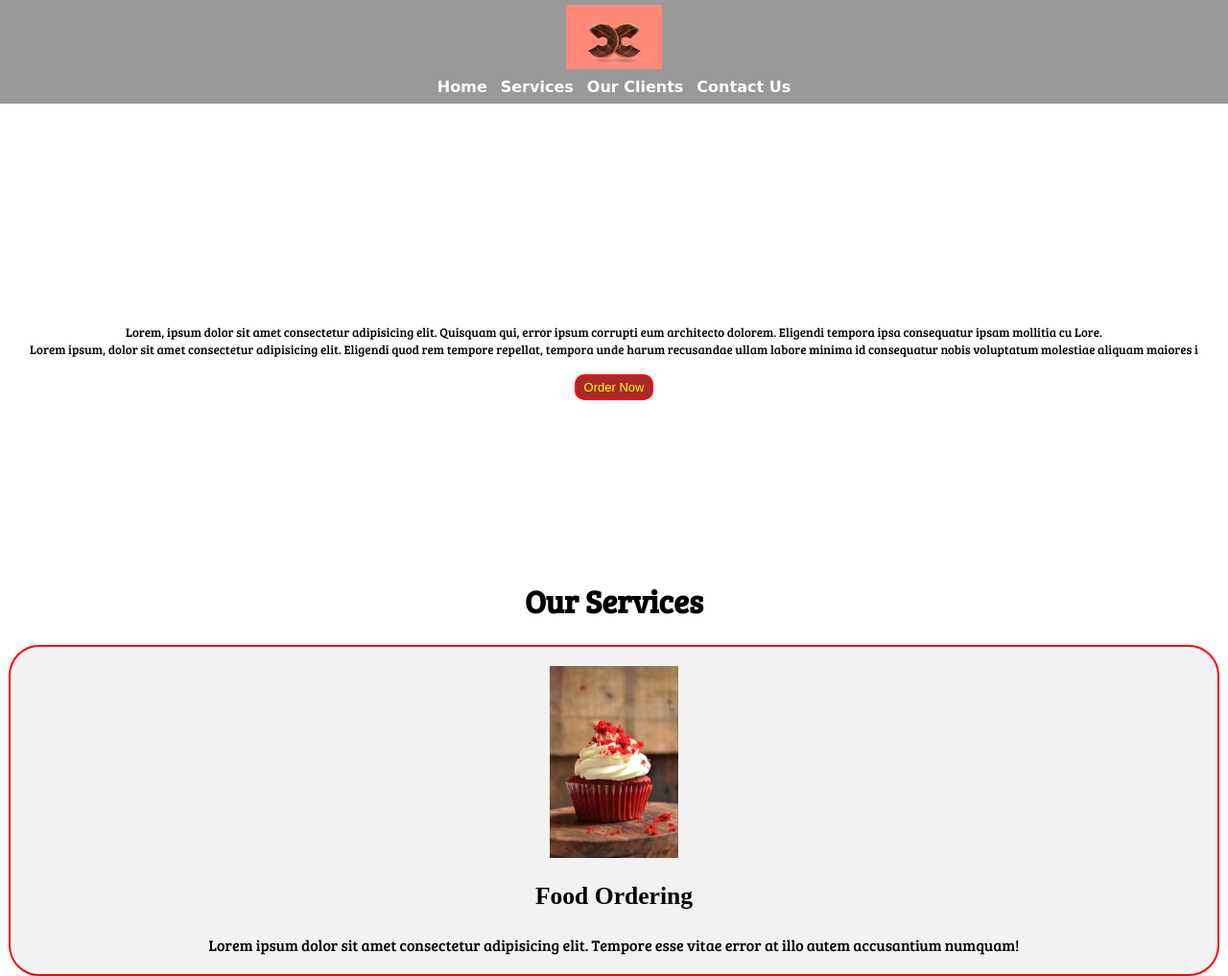
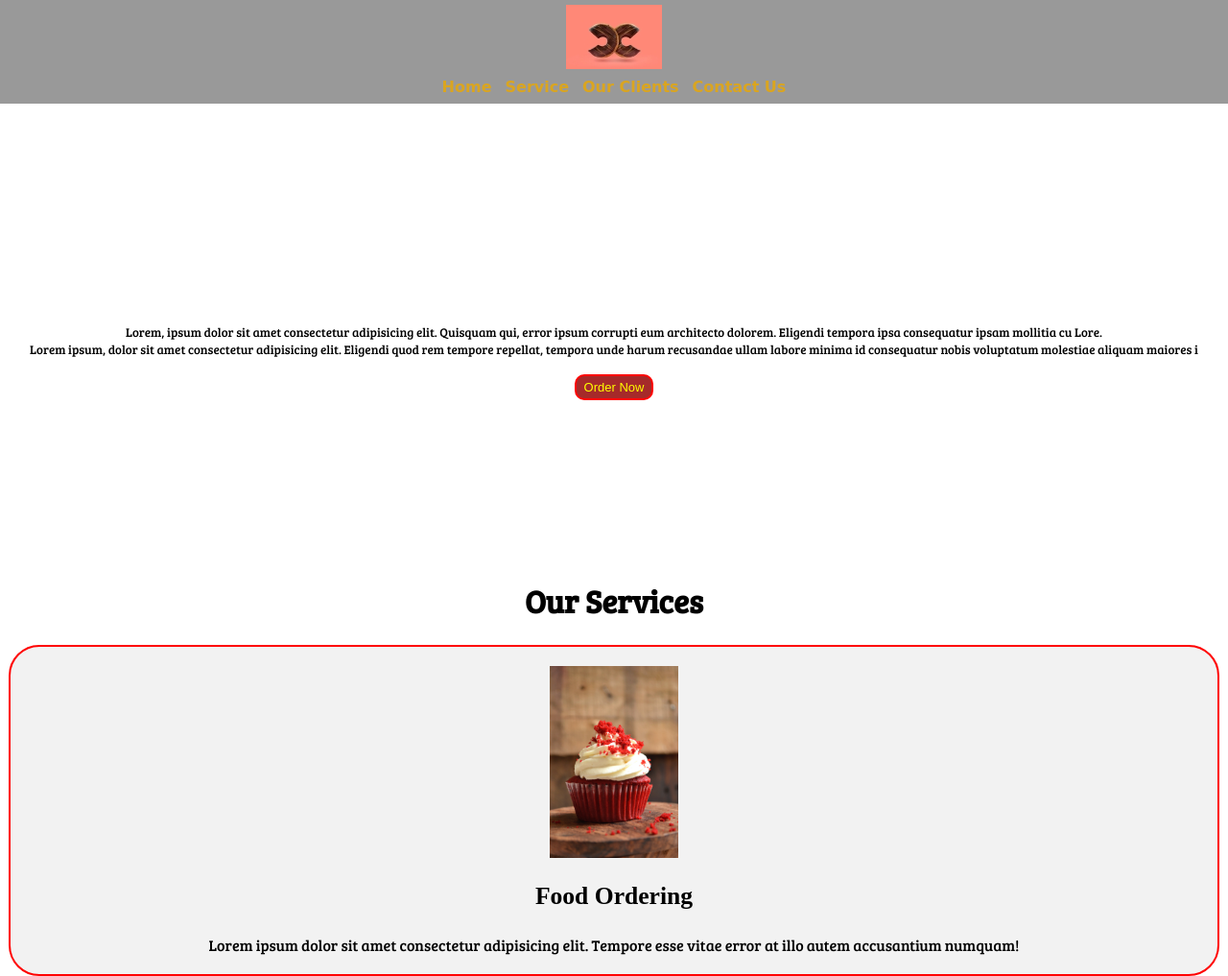
Before and after one commit to debasish1452003/Food-Ordering, a plain HTML site: page index.html in a window 1280 px wide. Shown: the top 1017 px of the page at 96% size. Drawn offline with Linux system fonts and the light colour scheme.

Commit message:
change the navbar color

```diff
--- a/index.html
+++ b/index.html
@@ -22,7 +22,7 @@
 
         <ul>
             <li class="item"><a href="#home">Home</a></li>
-            <li class="item"><a href="#services-container">Services</a></li>
+            <li class="item"><a href="#services-container">Service</a></li>
             <li class="item"><a href="#client-section"> Our Clients </a></li>
             <li class="item"><a href="#contact">Contact Us</a></li>
         </ul>
--- a/style.css
+++ b/style.css
@@ -63,7 +63,8 @@
 #navbar ul li a {
     font-family: 'Baloo 2', cursive;
     font-weight: bold;
-    color: white;
+    /* color: white; */
+    color:goldenrod;
     display: block;
     padding: 3px 22px;
     border-radius: 20px;
```
